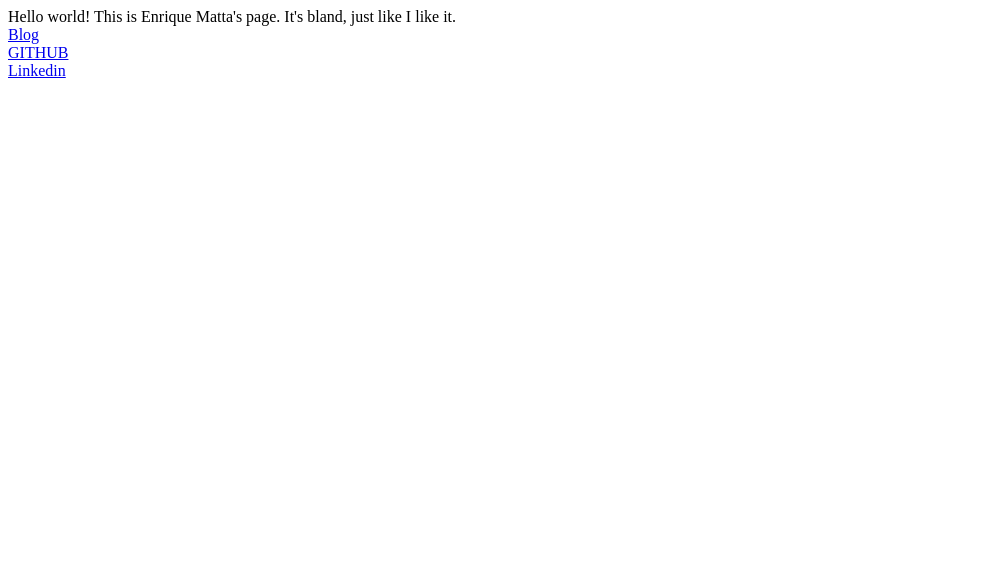
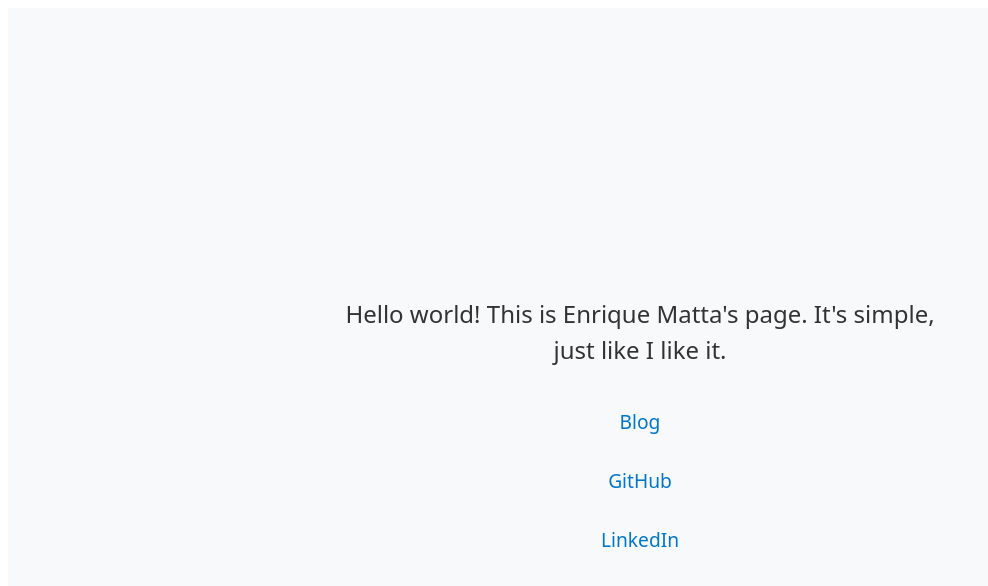
Before and after one commit to ematta/startpage, a Gatsby site: page / in a window 1280 px wide. Shown: the whole page, without its empty margins (0-988 px from the left). Built offline with nearby package versions, Linux system fonts and the light colour scheme; Gatsby itself is replaced by a stand-in of ours.

Commit message:
updates for prettier

```diff
--- a/src/pages/index.js
+++ b/src/pages/index.js
@@ -2,13 +2,57 @@
 
 export default function Home() {
   return (
-    <>
-      <div>Hello world! This is Enrique Matta's page. It's bland, just like I like it.</div>
-      <div id="links">
-        <a href="https://blog.matta.dev">Blog</a> <br />
-        <a href="https://github.com/ematta">GITHUB</a> <br />
-        <a href="https://linkedin.com/in/enriquematta">Linkedin</a> <br />
+    <div style={{
+      display: 'flex',
+      flexDirection: 'column',
+      justifyContent: 'center',
+      alignItems: 'center',
+      minHeight: '100vh',
+      textAlign: 'center',
+      padding: '20px',
+      fontFamily: 'system-ui, -apple-system, sans-serif',
+      backgroundColor: '#f8f9fa',
+      color: '#333'
+    }}>
+      <div style={{
+        fontSize: '1.5rem',
+        marginBottom: '2rem',
+        fontWeight: '300',
+        maxWidth: '600px',
+        lineHeight: '1.5'
+      }}>
+        Hello world! This is Enrique Matta's page. It's simple, just like I like it.
       </div>
-    </>
+      <div id="links" style={{
+        display: 'flex',
+        flexDirection: 'column',
+        gap: '1rem'
+      }}>
+        <a href="https://blog.matta.dev" style={{
+          textDecoration: 'none',
+          color: '#0077cc',
+          fontSize: '1.2rem',
+          transition: 'color 0.2s ease',
+          padding: '0.5rem 1rem',
+          borderRadius: '4px'
+        }}>Blog</a>
+        <a href="https://github.com/ematta" style={{
+          textDecoration: 'none',
+          color: '#0077cc',
+          fontSize: '1.2rem',
+          transition: 'color 0.2s ease',
+          padding: '0.5rem 1rem',
+          borderRadius: '4px'
+        }}>GitHub</a>
+        <a href="https://linkedin.com/in/enriquematta" style={{
+          textDecoration: 'none',
+          color: '#0077cc',
+          fontSize: '1.2rem',
+          transition: 'color 0.2s ease',
+          padding: '0.5rem 1rem',
+          borderRadius: '4px'
+        }}>LinkedIn</a>
+      </div>
+    </div>
   )
 }
```
